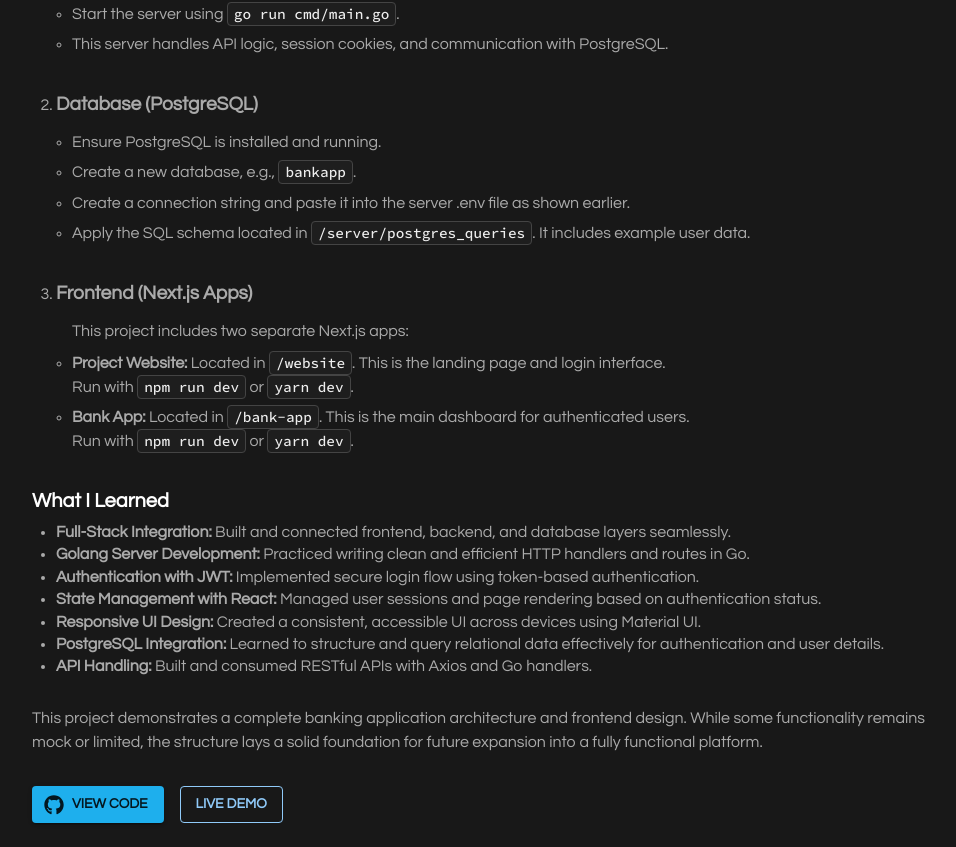
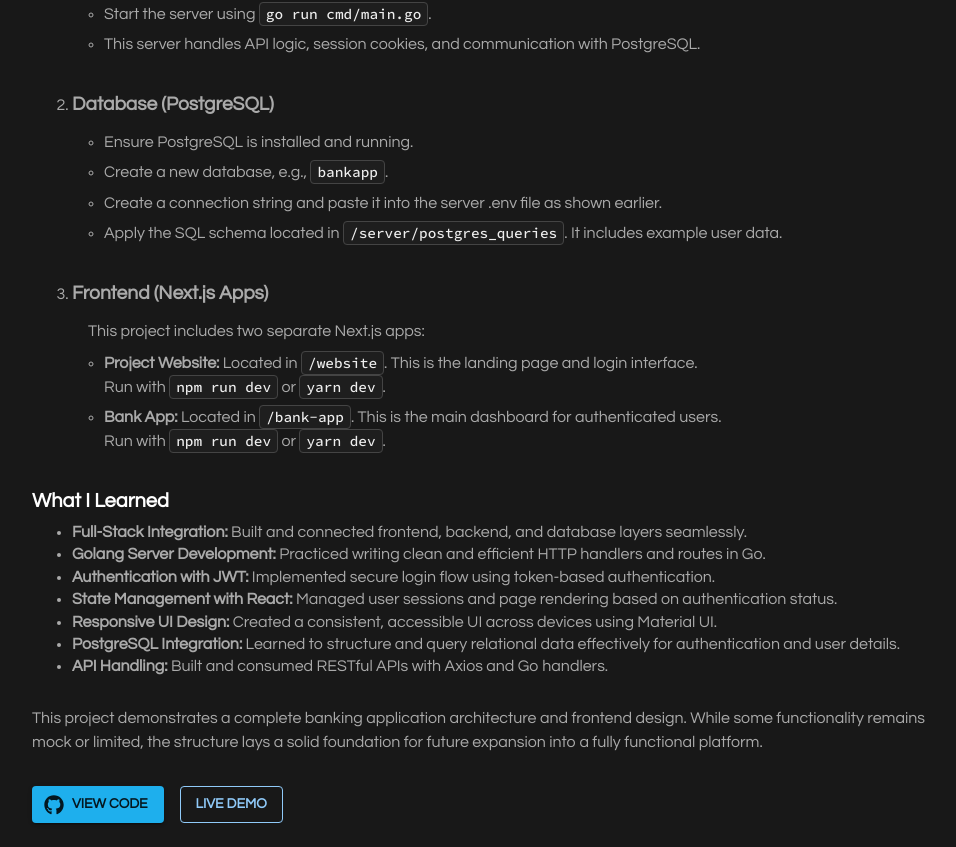
Before and after one commit to doe-base/daniel-idoko.com, a React (Create React App) app: page /project/bank-application in a window 1280 px wide. Shown: the part 2834-3681 px from the top of the page, without its empty margins (312-1268 px from the left). Built offline with nearby package versions, Linux system fonts and the light colour scheme.

Commit message:
minor UI issues

```diff
--- a/src/components/BlogCard.js
+++ b/src/components/BlogCard.js
@@ -13,7 +13,7 @@ const useStyles = makeStyles((theme)=>{
             width: "100%",
             marginBottom: "5rem !important",
             [theme.breakpoints.down('sm')]: {
-                marginBottom: "3rem !important",
+                marginBottom: "6rem !important",
             },
         },
         cardImg: ({ img }) => ({
@@ -128,14 +128,16 @@ export default function Blogcard({_id, DarkMode, img, title, smallbody, readdura
 
 
     return (
+
         <Grid item xs={12} className={classes.card}>
+            <a href={`blog/${_id}`}>
                 <Grid container>
                     <Grid item xs={12} lg={3}>
                         <div className={classes.cardImg}></div>
                     </Grid>
 
                     <Grid item xs={12} lg={9} className={classes.cardTextarea}>
-                    <a href={`blog/${_id}`}><h1 className={classes.cardTitle}>{title}</h1></a>
+                        <h1 className={classes.cardTitle}>{title}</h1>
                         <div className={classes.cardInfoHolder}>
                             <div className={classes.cardInfo}><CalendarMonthIcon className={classes.cardInfoIcon}/> <p className={classes.cardInfoText}>{date}</p></div>
                             <div className={classes.cardInfo}><FolderOutlinedIcon className={classes.cardInfoIcon}/> <p className={classes.cardInfoTextJavascipt}>{category}</p></div>
@@ -145,6 +147,7 @@ export default function Blogcard({_id, DarkMode, img, title, smallbody, readdura
                         <a href={`blog/${_id}`} className={classes.cardLink}><p>Read More</p> <ChevronRightOutlinedIcon /></a>
                     </Grid>
                 </Grid>
+            </a>
         </Grid>
     )
 };
--- a/src/containers/ProjectOverview_bank-application.js
+++ b/src/containers/ProjectOverview_bank-application.js
@@ -69,7 +69,7 @@ export default function BankApplicationOverviewContainer({DarkMode}){
 
         <Typography variant="body1" sx={{ mb: 3, color: isDark ? '#aaa' : 'text.secondary' }}>
           To experience the bank dashboard in the demo, simply click the <a href="https://bank-application-website.vercel.app" target="_blank" style={{color: 'rgb(30, 175, 237)'}}>Demo</a> button and use
-          <code className={classes.codeBlock}> 123456789 </code> as the login ID. This grants you access to core features like viewing account balance,
+           <code className={classes.codeBlock}>123456789</code>  as the login ID. This grants you access to core features like viewing account balance,
           transaction history, and more.
         </Typography>
 
--- a/src/css/blog.css
+++ b/src/css/blog.css
@@ -265,3 +265,8 @@ a{
   .bold{
     font-weight: bold;
   }
+
+
+ul, ol{
+  margin-left: 1rem;
+}
```
Lines whose indentation alone changed are shown as unchanged.
